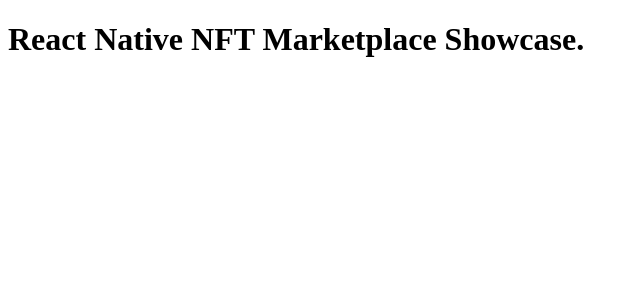
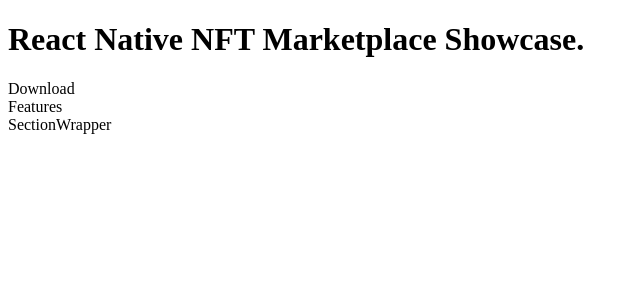
Before and after one commit to FungaiPfende/nft-marketplace-showcase, a React (Create React App) app: page / in a window 1280 px wide. Shown: the top 300 px of the page, without its empty margins (0-640 px from the left). Built offline with nearby package versions, Linux system fonts and the light colour scheme.

Commit message:
Created component files.

```diff
--- a/src/App.js
+++ b/src/App.js
@@ -1,9 +1,16 @@
-const  App = () => {
+import { Download, Features, SectionWrapper } from "./components";
+
+const App = () => {
   return (
     <div>
-      <h1 className="text-3xl font-bold underline">React Native NFT Marketplace Showcase.</h1>
+      <h1 className="text-3xl font-bold underline">
+        React Native NFT Marketplace Showcase.
+      </h1>
+      <Download />
+      <Features />
+      <SectionWrapper />
     </div>
   );
-}
+};
 
 export default App;
--- /dev/null
+++ b/src/components/Button.jsx
@@ -0,0 +1,7 @@
+import React from 'react'
+
+export const Button = () => {
+  return (
+    <div>Button</div>
+  )
+}
--- /dev/null
+++ b/src/components/Download.jsx
@@ -0,0 +1,5 @@
+import React from 'react'
+
+export const Download = () => {
+  return <div>Download</div>;
+};
--- /dev/null
+++ b/src/components/Features.jsx
@@ -0,0 +1,5 @@
+import React from 'react'
+
+export const Features = () => {
+  return <div>Features</div>;
+};
--- /dev/null
+++ b/src/components/SectionWrapper.jsx
@@ -0,0 +1,5 @@
+import React from 'react'
+
+export const SectionWrapper = () => {
+  return <div>SectionWrapper</div>;
+};
--- /dev/null
+++ b/src/components/index.js
@@ -0,0 +1,6 @@
+import { Button } from "./Button";
+import { Download } from "./Download";
+import { Features } from "./Features";
+import { SectionWrapper } from "./SectionWrapper";
+
+export { Button, Download, Features, SectionWrapper };
```
